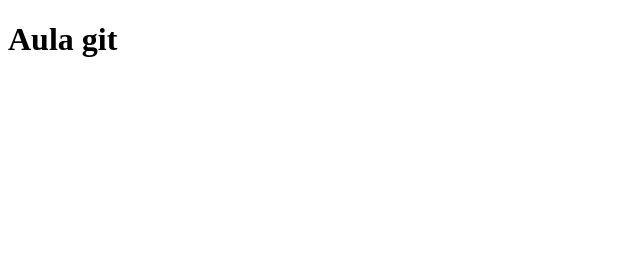
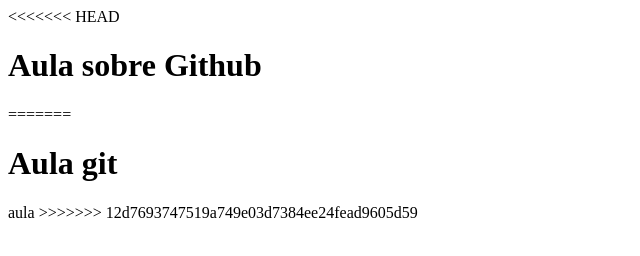
Before and after one commit to ThauanyCelestino/repositoryth, a plain HTML site: page index.html in a window 1280 px wide. Shown: the whole page, without its empty margins (0-640 px from the left). Drawn offline with Linux system fonts and the light colour scheme.

```diff
--- a/index.html
+++ b/index.html
@@ -7,8 +7,14 @@
     <title>Document</title>
 </head>
 <body>
+<<<<<<< HEAD
+    <h1>Aula sobre Github</h1>
+
+=======
     <h1>
         Aula git
     </h1>
+    aula
+>>>>>>> 12d7693747519a749e03d7384ee24fead9605d59
 </body>
 </html>
```
